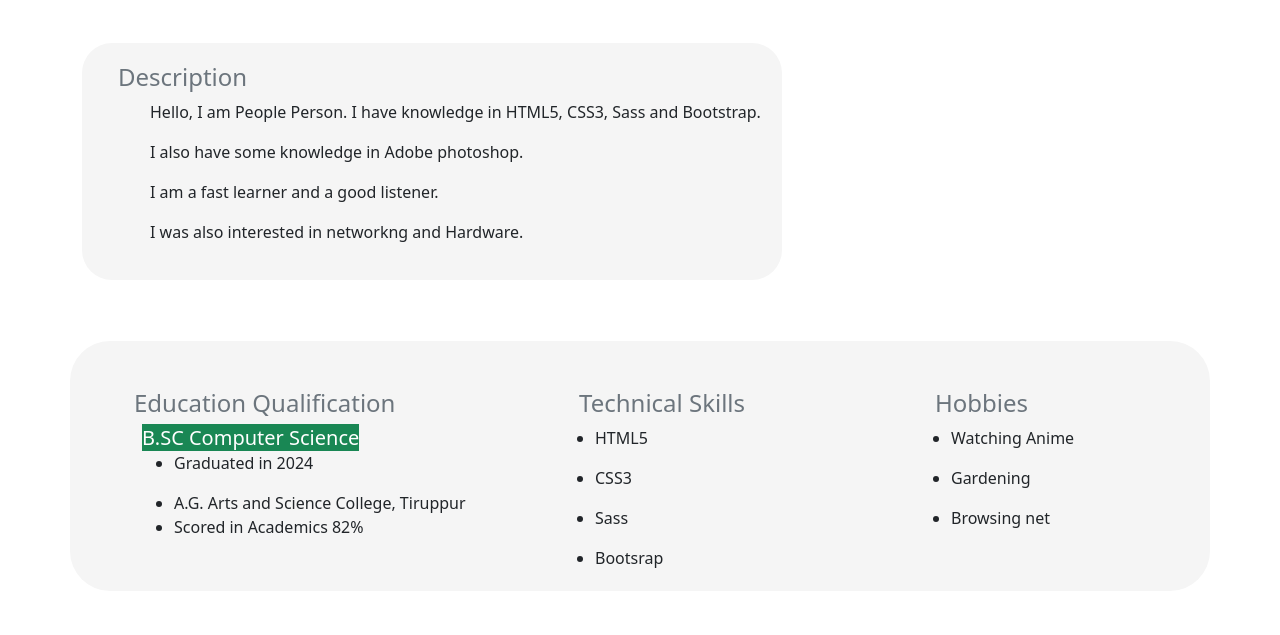
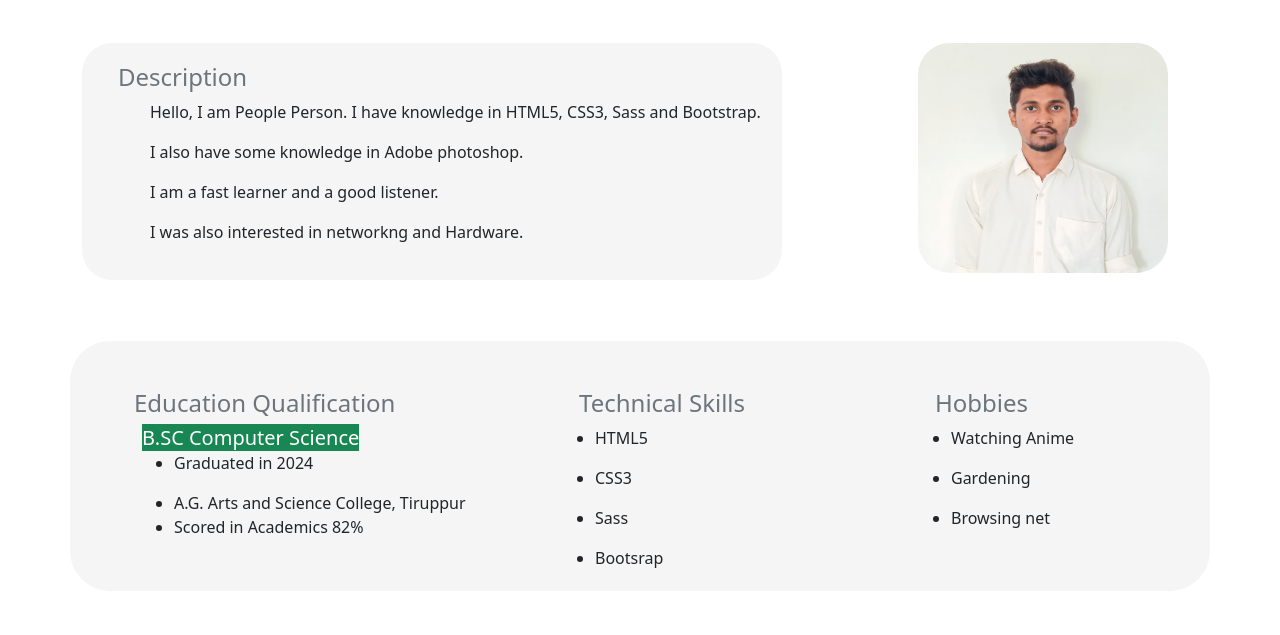
Before and after one commit to Harish0402/Portfolio, a website: page index.html in a window 1280 px wide. Shown: the part 165-800 px from the top of the page. Drawn offline with nearby package versions, Linux system fonts and the light colour scheme.

Commit message:
project section erroe cleared

```diff
--- a/css/index.css
+++ b/css/index.css
@@ -12,8 +12,8 @@ h1 {
 
 .profile {
   float: right;
-  width: 200px;
-  height: 200px;
+  width: 250px;
+  height: 230px;
   margin-right: 30px;
 }
 
--- a/index.html
+++ b/index.html
@@ -131,7 +131,7 @@
 
     <!-- Profile Section -->
 
-  <!-- <img src="./images/portfolio.png" alt="profile-picture" class="profile img-fluid" ><br><br> -->
+  <img src="./images/passpoert image.jpg" alt="profile-picture" class=" img-fluid rounded-5 profile" ><br><br>
     </div>
 
     <!-- Education Section -->
```
Also changed, not shown: images/passpoert image.jpg (added).
